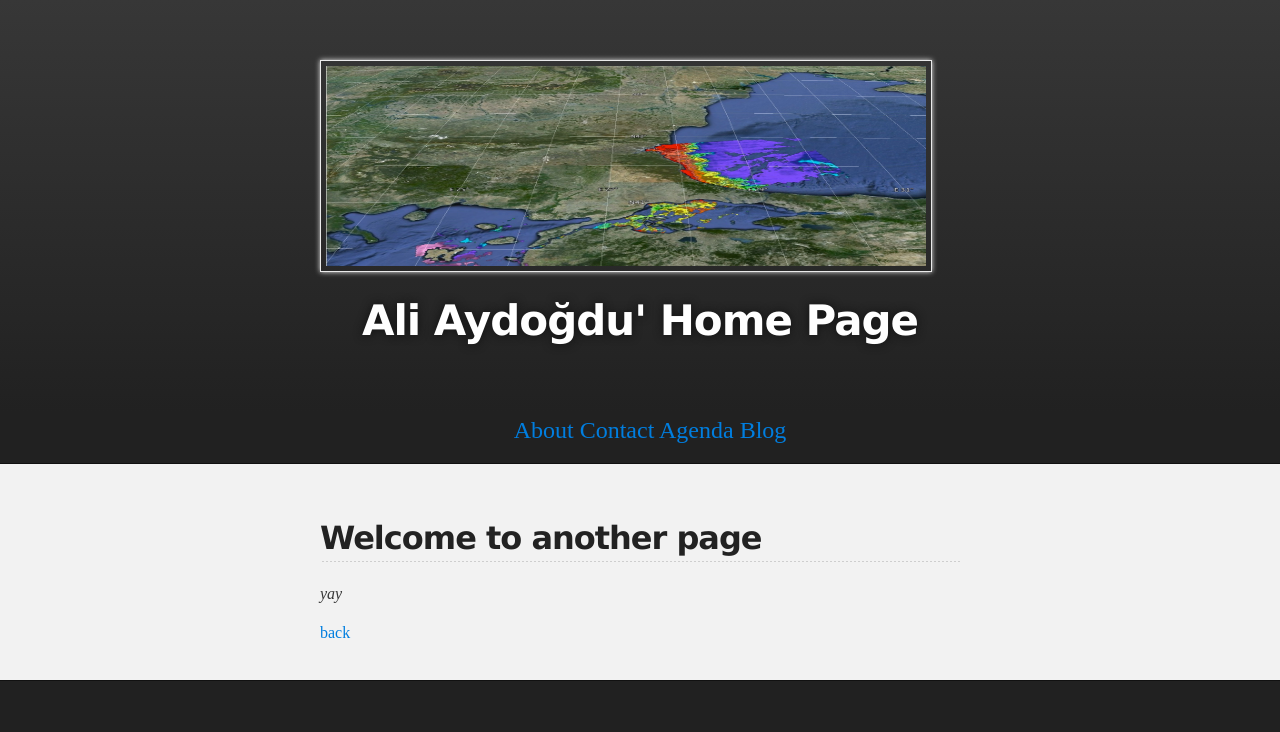
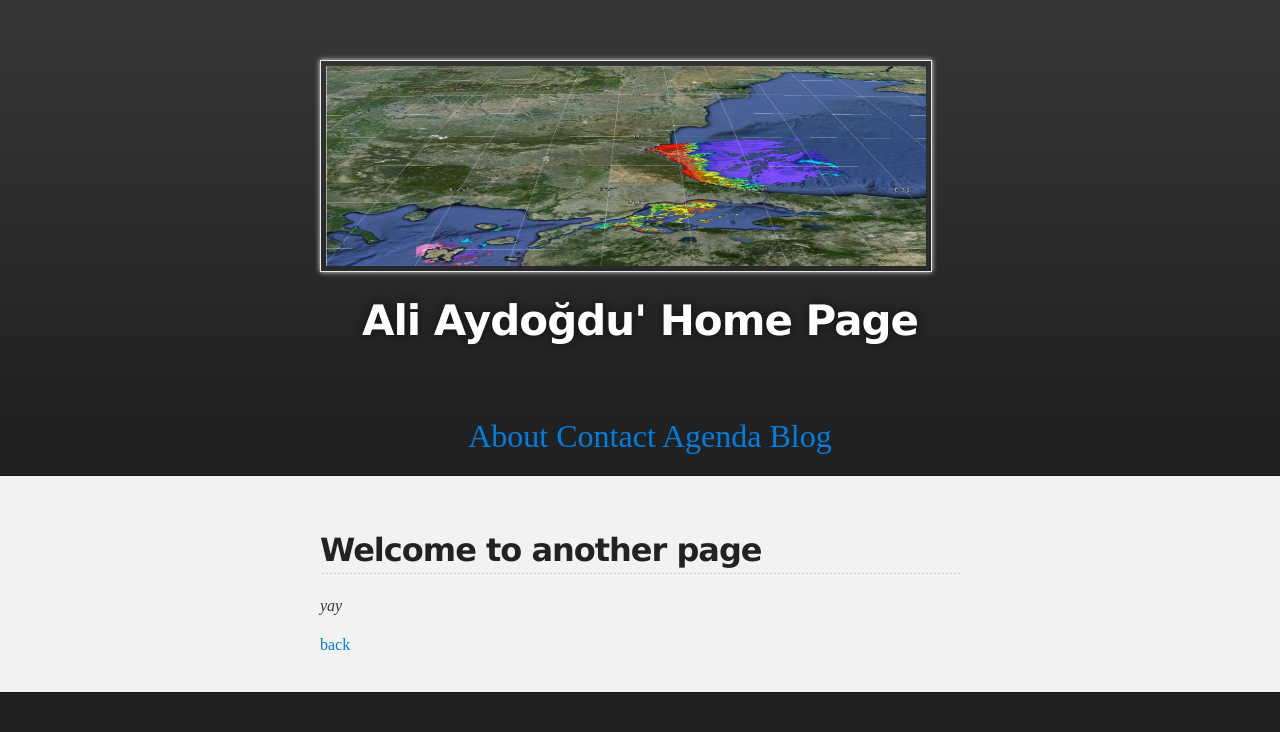
Before and after one commit to aydogduali/aydogduali.github.io, a Jekyll site: the page built from new-page.md, in a window 1280 px wide. Shown: the top 732 px of the page. Built offline with Jekyll 4.4.1, drawn with Linux system fonts in a browser that asks for light colours; the repository's description, which GitHub fills in, is left out; our own code applies the rules of GitHub Pages for plain Markdown files.

Commit message:
increase font size

```diff
--- a/_layouts/default.html
+++ b/_layouts/default.html
@@ -5,7 +5,7 @@
    div.main_page {
     background-color: black;
     color: black;
-    margin: 80px 100px 0 200px;
+    margin: 120px 140px 0 240px;
     padding: 20px;
     width: auto;
     height: 400px;
@@ -20,7 +20,7 @@
     }
    nav.main-nav {
     text-align: center;
-    font-size: 1.5em;
+    font-size: 2.0em;
     }
 
 
```
